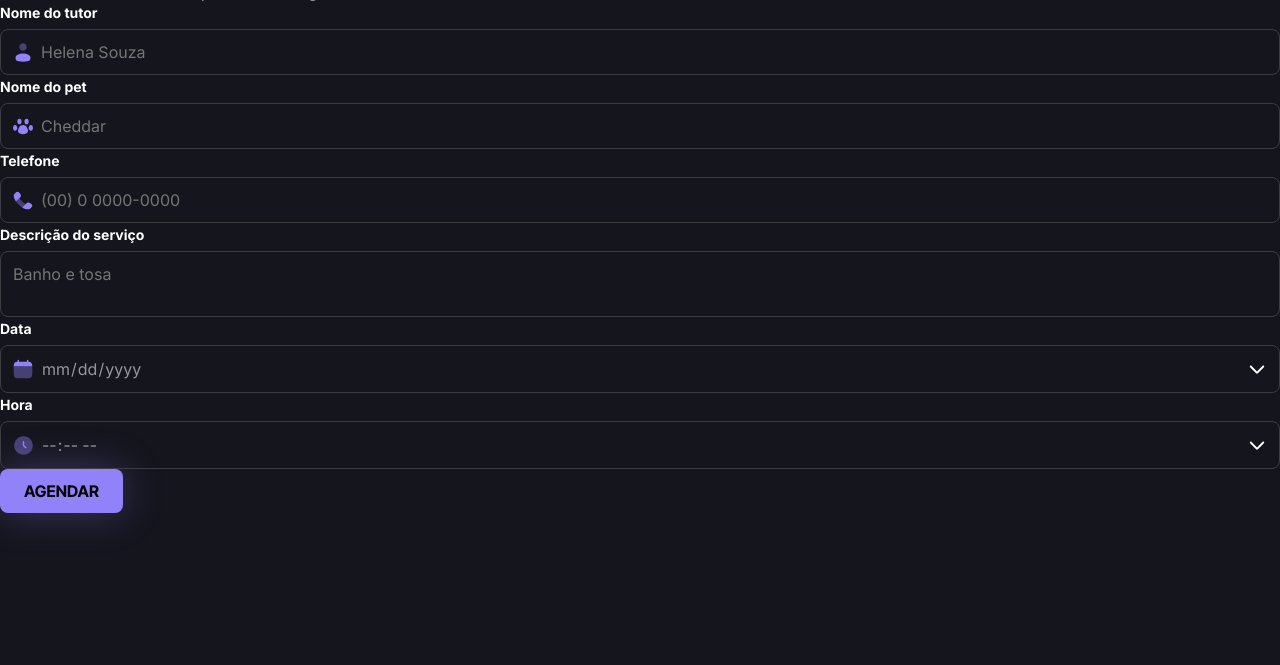
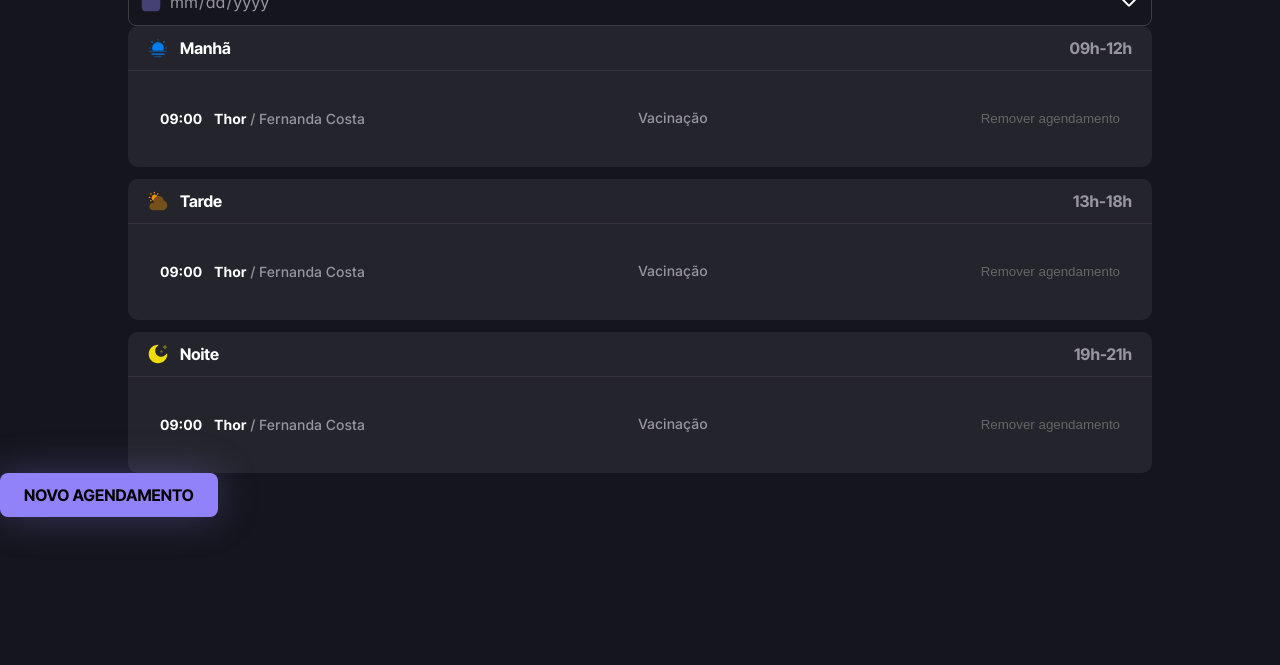
Before and after one commit to raissaaciolee/Agendamento-de-Petshop, a plain HTML site: page index.html in a window 1280 px wide. Shown: the part 135-800 px from the top of the page. Drawn offline with Linux system fonts and the light colour scheme.

Commit message:
|| feat: criação do schedule-sections.css e pop-up para lista de serviços ||
Descrição:
- Criado o arquivo "schedule-sections.css" para a estilização das sessões de agendamentos;
- Estilizadas as seções de horários e seus respectivos itens;
- Implementado um pop-up na seção "serviços" para exibição completa dos serviços solicitados, garantindo que a listagem extensa não comprometa o layout.

```diff
--- a/index.html
+++ b/index.html
@@ -16,97 +16,106 @@
     <img src="./src/assets/logo.png" alt="Logo do Mundo Pet" id="logo"/>
 
     <!-- EXIBIÇÃO DOS AGENDAMENTOS -->
-    <div id="schedule-display" class="container hidden">
+    <div id="schedule-display" class="container">
         <header id="main-header" class="grid g-12">
         <div class="grid g-4">
           <h1>Sua agenda</h1>
           <p>Aqui você pode ver todos os clientes e serviços agendados para hoje.</p>
         </div>
 
-        <input type="date" class="input input-date lh-150"/>
+        <input type="date" id="date" class="input input-with-arrow input-hide-picker lh-150" name="date" required>
         </header>
 
         <!-- Container dos Agendamentos do Dia -->
         <div id="scheduled-appointments-container" class="grid g-12">
 
             <!--Agendamentos da Manhã-->
-            <section id="morning" class="period-container" data-period="morning">
-                <header class="flex items-center items-center">
-                    <div class="flex items-center g-12">
-                        <img src="./src/assets/sun-fog.svg" alt="">
-                        <h3 class=" lh-24">Manhã</h3>
-                    </div>
-
-                    <b class="lh-24">09h-12h</b>
+            <section id="morning" class="schedule-section" data-period="morning" aria-labelledby="morning-header">
+                <header class="schedule-header flex items-center g-12">
+                    <img src="./src/assets/sun-fog.svg">
+                    <h3 class="">Manhã</h3>
+                    <time class="flex" datetime="09:00-12:00">09h-12h</time>
                 </header>
 
-
-                <ul class="appointment-list">
-                    <li class="schedule" role="list">
-                        <b class="time lh-24">09:00</b>
-                        <div>
-                            <strong class="pet-name">Thor</strong> / <span class="tutor-name">Fernanda Costa</span>
+                <ul class="appointment-list grid g-12">
+                    <li class="appointment-item grid" role="list">
+                        <div class="time-and-names flex items-center g-12">
+                            <b class="appointment-time lh-24">09:00</b>
+                            <div class="appointment-details  items-center g-4">
+                                <strong class="lh-24">Thor</strong> /
+                                <span class="lh-24">Fernanda Costa</span>
+                            </div>
                         </div>
-                        <span class="service lh-24">Vacinação</span>
-                        <button type="button lh-24">Remover agendamento</button>
+                        <div class="service-container">
+                            <span class="service">Vacinação</span>
+                            <span class="tooltip">Vacinação</span>
+                        </div>
+                        <button type="button" class="remove-appointment lh-16" aria-label="Remover agendamento">Remover agendamento</button>
                     </li>
                 </ul>
             </section>
 
+
             <!--Agendamentos da Tarde-->
-            <section id="afternoon" class="period-container" data-period="afternoon">
-                <header class="flex items-center">
-                    <div class="flex items-center g-12">
-                        <img src="./src/assets/cloud-sun.svg" alt="">
-                        <h3 class=" lh-24">Tarde</h3>
-                    </div>
-
-                    <b class="lh-24">13h-18h</b>
+            <section id="afternoon" class="schedule-section" data-period="afternoon" aria-labelledby="afternoon-header">
+                <header class="schedule-header flex items-center g-12">
+                    <img src="./src/assets/cloud-sun.svg">
+                    <h3 class="">Tarde</h3>
+                    <time class="flex" datetime="13:00-18:00">13h-18h</time>
                 </header>
 
-                <ul class="appointment-list">
-                    <li class="schedule" role="list">
-                        <b class="time lh-24">09:00</b>
-                        <div class="pet-and-tutor-name lh-24">
-                            <strong class="pet-name">Thor</strong> / <span class="tutor-name">Fernanda Costa</span>
+                <ul class="appointment-list grid g-12">
+                    <li class="appointment-item grid" role="list">
+                        <div class="time-and-names flex items-center g-12">
+                            <b class="appointment-time lh-24">09:00</b>
+                            <div class="appointment-details  items-center g-4">
+                                <strong class="lh-24">Thor</strong> /
+                                <span class="lh-24">Fernanda Costa</span>
+                            </div>
                         </div>
-                        <span class="service lh-24">Vacinação</span>
-                        <button type="button lh-24">Remover agendamento</button>
+                        <div class="service-container">
+                            <span class="service">Vacinação</span>
+                            <span class="tooltip">Vacinação</span>
+                        </div>
+                        <button type="button" class="remove-appointment lh-16" aria-label="Remover agendamento">Remover agendamento</button>
                     </li>
                 </ul>
             </section>
 
             <!--Agendamentos da Noite-->
-            <section id="night" class="period-container" data-period="night">
-                <header class="flex items-center">
-                    <div class="flex items-center g-12">
-                        <img src="./src/assets/moon-stars.svg" alt="">
-                        <h3 class=" lh-24">Noite</strong>
-                    </div>
-
-                    <b class="lh-24">19h-21h</b>
+            <section id="nigth" class="schedule-section" data-period="nigth" aria-labelledby="nigth-header">
+                <header class="schedule-header flex items-center g-12">
+                    <img src="./src/assets/moon-stars.svg">
+                    <h3 class="">Noite</h3>
+                    <time class="flex" datetime="19:00-21:00">19h-21h</time>
                 </header>
 
-                <ul class="appointment-list">
-                    <li class="schedule" role="list">
-                        <b class="time lh-24">09:00</b>
-                        <div>
-                            <strong class="pet-name lh-24">Thor</strong> / <span class="tutor-name">Fernanda Costa</span>
+                <ul class="appointment-list grid g-12">
+                    <li class="appointment-item grid" role="list">
+                        <div class="time-and-names flex items-center g-12">
+                            <b class="appointment-time lh-24">09:00</b>
+                            <div class="appointment-details  items-center g-4">
+                                <strong class="lh-24">Thor</strong> /
+                                <span class="lh-24">Fernanda Costa</span>
+                            </div>
                         </div>
-                        <span class="service lh-24">Vacinação</span>
-                        <button type="button lh-24">Remover agendamento</button>
+                        <div class="service-container">
+                            <span class="service">Vacinação</span>
+                            <span class="tooltip">Vacinação</span>
+                        </div>
+                        <button type="button" class="remove-appointment lh-16" aria-label="Remover agendamento">Remover agendamento</button>
                     </li>
                 </ul>
             </section>
         </div>
     </div>
 
-    <footer class="hidden">
+    <footer>
         <button type="button" class="button">Novo agendamento</button>
     </footer>
 
     <!-- FORMULÁRIO DE AGENDAMENTO -->
-    <form action="" method="" class="">
+    <form action="" method="" class="hidden">
         <button type="button">
             <img src="./src/assets/close.png" alt="Fechar formulário de agendamento">
         </button>
@@ -119,22 +128,22 @@
 
             <div class="input-wrapper flex g-4">
                 <label for="tutor-name" class="lh-24">Nome do tutor</label>
-                <input type="text" id="tutor-name" class="input" name="tutor-name" placeholder="Helena Souza" minlength="3" maxlength="30" required>
+                <input type="text" id="tutor-name" class="input lh-150" name="tutor-name" placeholder="Helena Souza" minlength="3" maxlength="30" required>
             </div>
 
             <div class="input-wrapper flex g-4">
                 <label for="pet-name" class="lh-24">Nome do pet</label>
-                <input type="text" id="pet-name" class="input" name="pet-name" placeholder="Cheddar" minlength="3" maxlength="10" required>
+                <input type="text" id="pet-name" class="input lh-150" name="pet-name" placeholder="Cheddar" minlength="3" maxlength="10" required>
             </div>
 
             <div class="input-wrapper flex g-4">
                 <label for="phone" class="lh-24">Telefone</label>
-                <input type="tel" id="phone" class="input" name="phone" placeholder="(00) 0 0000-0000" minlength="11" maxlength="11" required>
+                <input type="tel" id="phone" class="input lh-150" name="phone" placeholder="(00) 0 0000-0000" minlength="11" maxlength="11" required>
             </div>
 
             <div class="input-wrapper flex g-4">
                 <label for="service" class="lh-24">Descrição do serviço</label>
-                <textarea id="service" class="input" name="service" placeholder="Banho e tosa" maxlength="100" style="resize: none;" required></textarea>
+                <textarea id="service" class="input lh-150" name="service" placeholder="Banho e tosa" maxlength="100" style="resize: none;" required></textarea>
             </div>
         </fieldset>
 
@@ -142,12 +151,12 @@
         <fieldset>
             <div class="input-wrapper flex g-4">
                 <label for="date" class="lh-24">Data</label>
-                <input type="date" id="date" class="input input-with-arrow input-hide-picker" name="date" required>
+                <input type="date" id="date" class="input input-with-arrow input-hide-picker lh-150" name="date" required>
             </div>
 
             <div class="input-wrapper flex g-4">
                 <label for="time" class="lh-24">Hora</label>
-                <input type="time" id="time" class="input input-with-arrow input-hide-picker" name="time" required>
+                <input type="time" id="time" class="input input-with-arrow input-hide-picker lh-150" name="time" required>
             </div>
         </fieldset>
 
--- /dev/null
+++ b/src/styles/components/schedule-sections.css
@@ -0,0 +1,114 @@
+.schedule-section {
+    background-color: var(--background-tertiary);
+    border-radius: 1rem;
+}
+
+/* Estilização do header */
+.schedule-section header {
+        padding: 1.2rem 2rem;
+        border-bottom: 1px solid var(--border-divisor);
+
+        /* Estilização do time */
+        & time {
+            margin-left: auto;
+            font: 700 1.6rem var(--ff-inter-tight);
+        }
+}
+
+.appointment-list {
+    padding: 2rem;
+
+    /* Estilização do item de agendamento */
+    & .appointment-item {
+        padding: 1.6rem 1.2rem;
+        grid-area:
+        "time-and-names"
+        "service"
+        "remove-appointment";
+
+        /* Adiciona borda inferior nos itens, exceto no último */
+        &:not(:last-child) { border-bottom: 1px solid var(--border-divisor); }
+    }
+}
+
+/* Container com o horário e o nome do tutor/pet (layout mobile) */
+.time-and-names {
+    grid-template-areas: time-and-names;
+
+    & b, & strong {
+        color: var(--content-primary);
+        font-weight: 700;
+    }
+}
+
+/* Estilização do serviço contratado
+   - Limita o tamanho do texto para 20 caracteres
+   - Esconde o excesso de caracteres
+   - Mostra o texto completo ao passar o mouse */
+.service {
+  display: inline-block;
+  max-width: 20ch;
+  overflow: hidden;
+  white-space: nowrap;
+  text-overflow: ellipsis;
+}
+
+/* Cria a tooltip */
+.service-container {
+  position: relative;
+  display: inline-block;
+
+    /* Tooltip escondida */
+    & .tooltip {
+        display: none;
+        justify-content: center;
+        position: absolute;
+        bottom: 125%;
+        left: 50%;
+        transform: translateX(-50%);
+        background-color: var(--background-secondary);
+        color: var(--content-primary);
+        padding: 1.2rem;
+        border-radius: 0.4rem;
+        width: 30rem;
+        text-align: center;
+        z-index: 10;
+    }
+
+    /* Mostra a tooltip no hover do container */
+    &:hover .tooltip { display: block; }
+}
+
+/* Estilização do botão de remoção do agendamento */
+.remove-appointment {
+    grid-template-areas: remove-appointment;
+    margin-left: auto;
+    color: var(--content-tertiary);
+    transition: all .2s ease-in-out;
+
+    &:hover {
+        color: var(--content-primary);
+        text-decoration: underline;
+    }
+
+    &:focus-visible {
+        outline: 2px solid var(--color-brand);
+        outline-offset: 2px;
+    }
+}
+
+@media(width >= 1024px) {
+
+    /* Ajustes para telas acima de 1024px
+       - Itens dispostos horizontalmente
+       - Alinhamento central */
+    .appointment-item {
+        display: flex;
+        grid-area: unset;
+        align-items: center;
+        justify-content: space-between;
+
+        /* Remove o margin dos elementos para melhorar o alinhamento */
+        & .service, & .remove-appointment { margin: 0; }
+    }
+}
--- a/src/styles/index.css
+++ b/src/styles/index.css
@@ -2,3 +2,4 @@
 @import url(utilitys.css);
 @import url(./components/inputs.css);
 @import url(./components/button.css);
+@import url(./components/schedule-sections.css);
```
